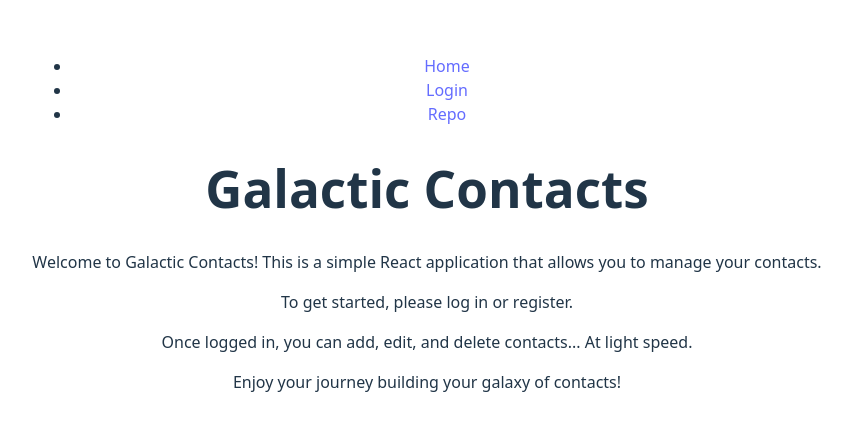
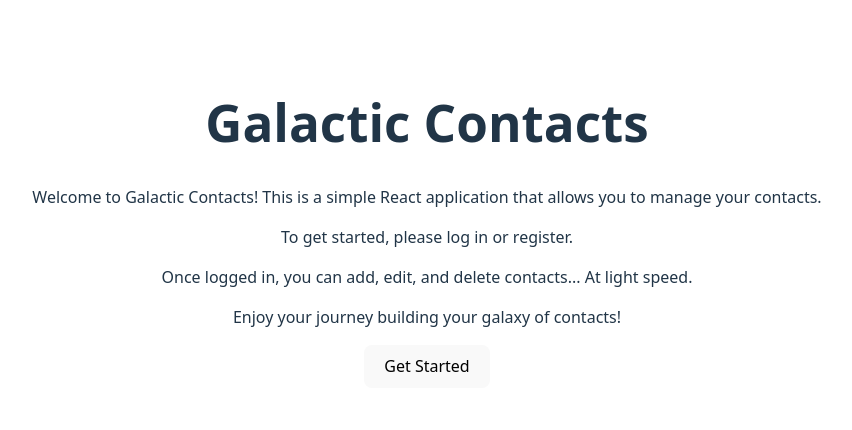
Before and after one commit to Dylankuneman04/SmallProject_COP4331C_22, a React (Vite) app in the folder vite-small-project/: page / in a window 1280 px wide. Shown: the part 176-606 px from the top of the page, without its empty margins (213-1065 px from the left). Built offline with nearby package versions, Linux system fonts and the light colour scheme.

Commit message:
installed react-router-dom dependency

```diff
--- a/vite-small-project/package.json
+++ b/vite-small-project/package.json
@@ -11,7 +11,8 @@
   },
   "dependencies": {
     "react": "^19.1.0",
-    "react-dom": "^19.1.0"
+    "react-dom": "^19.1.0",
+    "react-router-dom": "^7.6.1"
   },
   "devDependencies": {
     "@eslint/js": "^9.25.0",
--- a/vite-small-project/src/App.jsx
+++ b/vite-small-project/src/App.jsx
@@ -1,12 +1,10 @@
-import NavigationBar from './components/NavigationBar'
+
 import './App.css'
 
 function App() {
   return (
     <>
       <div className="App">
-
-        <NavigationBar />
 
         <header className="App-header">
           <h1>Galactic Contacts</h1>
@@ -17,6 +15,9 @@ function App() {
           <p>Once logged in, you can add, edit, and delete contacts... At light speed.</p>
           <p>Enjoy your journey building your galaxy of contacts!</p>
         </div>
+
+        <a href="https://github.com/Dylankuneman04/SmallProject_COP4331C_22"><button>Get Started</button></a>
+
       </div>
     </>
   )
--- a/vite-small-project/src/components/NavigationBar.jsx
+++ b/vite-small-project/src/components/NavigationBar.jsx
@@ -12,8 +12,7 @@ function NavigationBar() {
   );
 }
 
-// Saymon:
 // If logged in, show the user's name and a logout button
-// Possibly make a separate navbar component for logged in users?
+// Possibly make a separate navbar component for logged in users
 
 export default NavigationBar;
```
Also changed, not shown: 1 other file (tests, documents, lock files or other folders).
